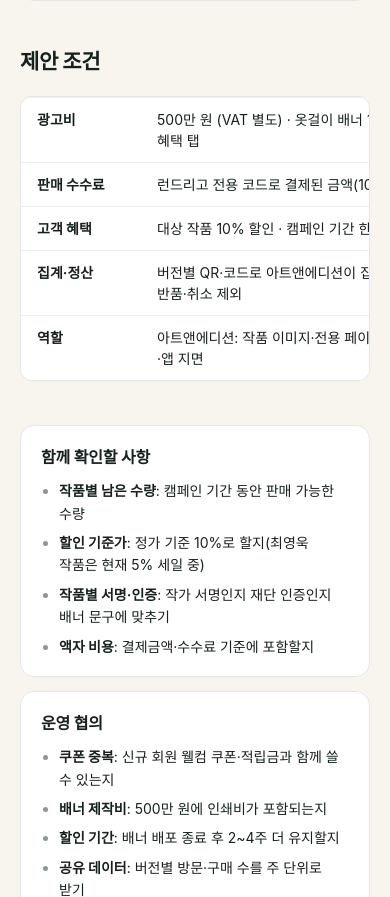
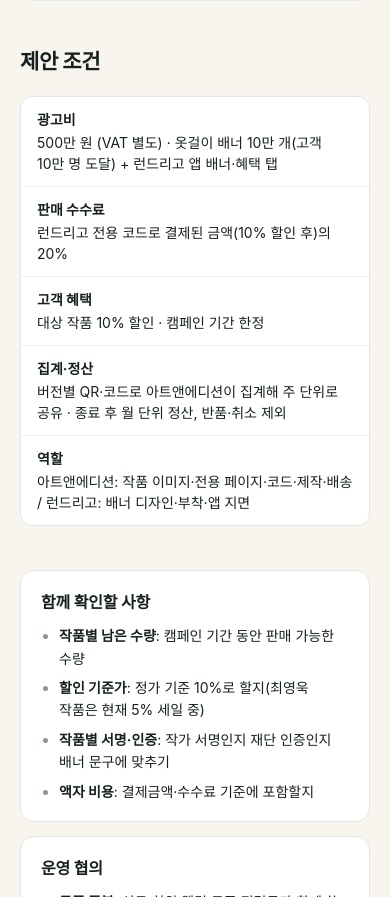
Before and after one commit to jademinji/laundrygo-marketing, a plain HTML site: page artnedition.html in a window 390 px wide. Shown: the part 8124-9021 px from the top of the page. Drawn offline with Linux system fonts and the light colour scheme; a web font is replaced by a local one.

Commit message:
Add files via upload

```diff
--- a/artnedition.html
+++ b/artnedition.html
@@ -17,7 +17,10 @@
   color-scheme:light;
 }
 *{box-sizing:border-box}
-body{background:var(--bg);color:var(--ink);font-family:var(--f-body);font-size:15px;line-height:1.65;word-break:keep-all;-webkit-font-smoothing:antialiased}
+body{background:var(--bg);color:var(--ink);font-family:var(--f-body);font-size:15px;line-height:1.65;word-break:keep-all;-webkit-font-smoothing:antialiased;-webkit-text-size-adjust:100%;text-size-adjust:100%}
+.terms table{min-width:0;table-layout:fixed}
+.terms tbody th{width:110px}
+.terms td{overflow-wrap:anywhere}
 .wrap{max-width:1040px;margin:0 auto;padding-left:max(20px,env(safe-area-inset-left,0px));padding-right:max(20px,env(safe-area-inset-right,0px));padding-block:40px 56px}
 h1,h2,h3{text-wrap:balance;margin:0}
 p{margin:0}
@@ -173,6 +176,10 @@ td.r,th.r{text-align:right;font-variant-numeric:tabular-nums;white-space:nowrap}
   .st{border-left:none;border-top:1px solid var(--line-soft)} .st:first-child{border-top:none}
 }
 @media (max-width:620px){
+  .terms table,.terms tbody,.terms tr,.terms th,.terms td{display:block;width:auto}
+  .terms tbody th{padding:12px 16px 2px;border-top:1px solid var(--line-soft);width:auto}
+  .terms tr:first-child th{border-top:none}
+  .terms td{padding:0 16px 12px;border-top:none}
   .sum{grid-template-columns:minmax(0,1fr)}
   .sum > div{border-left:none;border-top:1px solid var(--line-soft)} .sum > div:first-child{border-top:none}
   .two{grid-template-columns:minmax(0,1fr)}
@@ -344,7 +351,7 @@ td.r,th.r{text-align:right;font-variant-numeric:tabular-nums;white-space:nowrap}
 
   <section>
     <div class="sh"><h2>제안 조건</h2></div>
-    <div class="tbl"><table>
+    <div class="tbl terms"><table>
       <tbody>
         <tr><th>광고비</th><td>500만 원 (VAT 별도) · 옷걸이 배너 10만 개(고객 10만 명 도달) + 런드리고 앱 배너·혜택 탭</td></tr>
         <tr><th>판매 수수료</th><td>런드리고 전용 코드로 결제된 금액(10% 할인 후)의 20%</td></tr>
```
